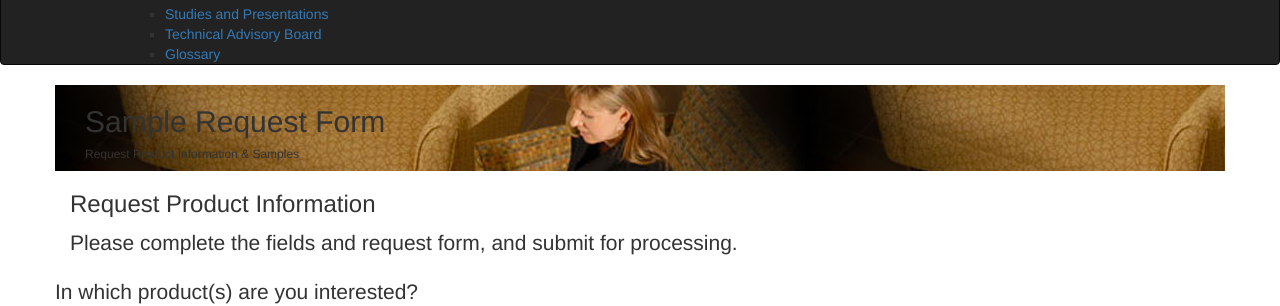
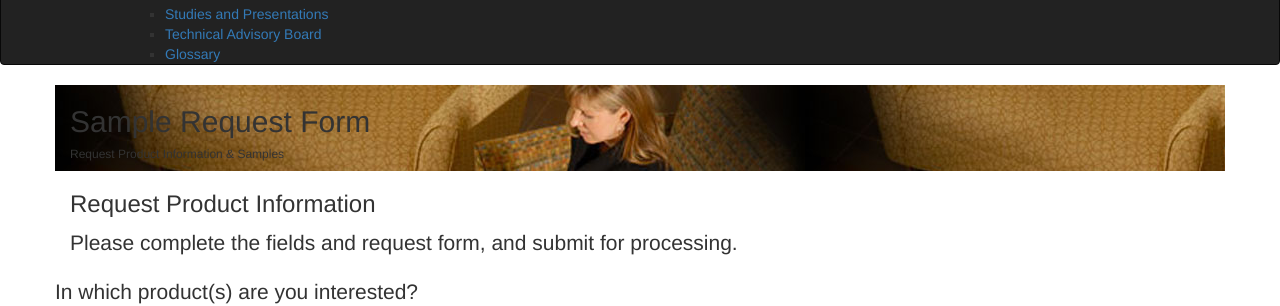
Before and after one commit to bgreater/MGP-prototype, a Jekyll site: the page built from sample-request-part1.html, in a window 1280 px wide. Shown: the part 477-783 px from the top of the page. Built offline with Jekyll 4.4.1, drawn with Linux system fonts in a browser that asks for light colours; nearby versions of some CDN libraries; library files that are not in the unit come from our copies.

Commit message:
Template cover-img updates

```diff
--- a/_layouts/landing-page.html
+++ b/_layouts/landing-page.html
@@ -3,8 +3,10 @@
 ---
 <div class="cover-img">
 	<div class="container {{ page.title }}">
-		<h2>{{ page.title }}</h2>
-		<h6>{{ page.excerpt }}</h6>
+		<div class="title-wrap">
+			<h2>{{ page.title }}</h2>
+			<h6>{{ page.excerpt }}</h6>
+		</div>
 	</div>
 </div>
 <div class="container">
--- a/_layouts/page.html
+++ b/_layouts/page.html
@@ -3,9 +3,9 @@
 ---
 <div class="cover-img">
 	<div class="container {{ page.title }}" style="background-image: url({{ page.coverimg }})">
-		<div class="col-sm-12">
-		<h2>{{ page.title }}</h2>
-		<h6>{{ page.excerpt }}</h6>
+		<div class="title-wrap">
+			<h2>{{ page.title }}</h2>
+			<h6>{{ page.excerpt }}</h6>
 		</div>
 	</div>
 </div>
--- a/food.html
+++ b/food.html
@@ -7,8 +7,10 @@
 
 <div class="cover-img">
 	<div class="container {{ page.title }}" style="background-image: url({{ page.coverimg }})">
-		<h2>{{ page.title }}</h2>
-		<h6>{{ page.excerpt }}</h6>
+		<div class="title-wrap">
+			<h2>{{ page.title }}</h2>
+			<h6>{{ page.excerpt }}</h6>
+		</div>
 	</div>
 </div>
 <div class="container">
```
